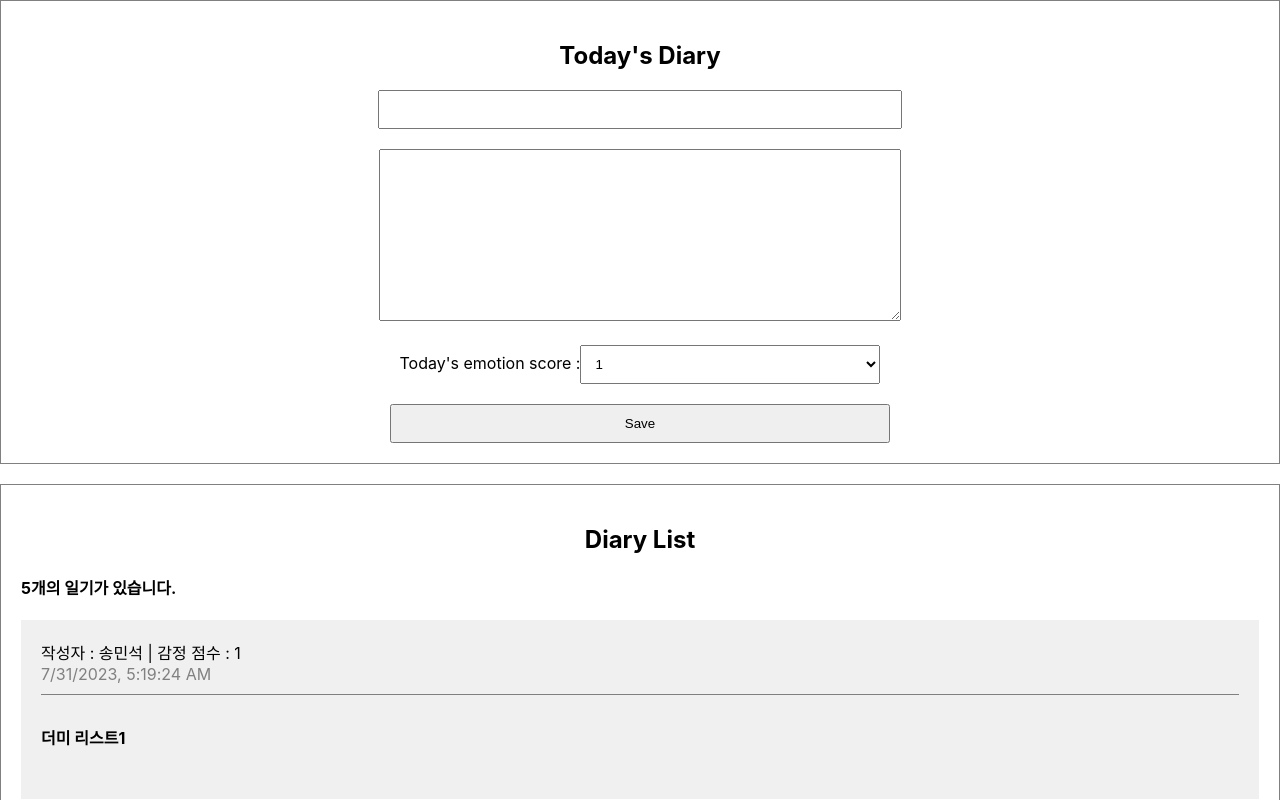
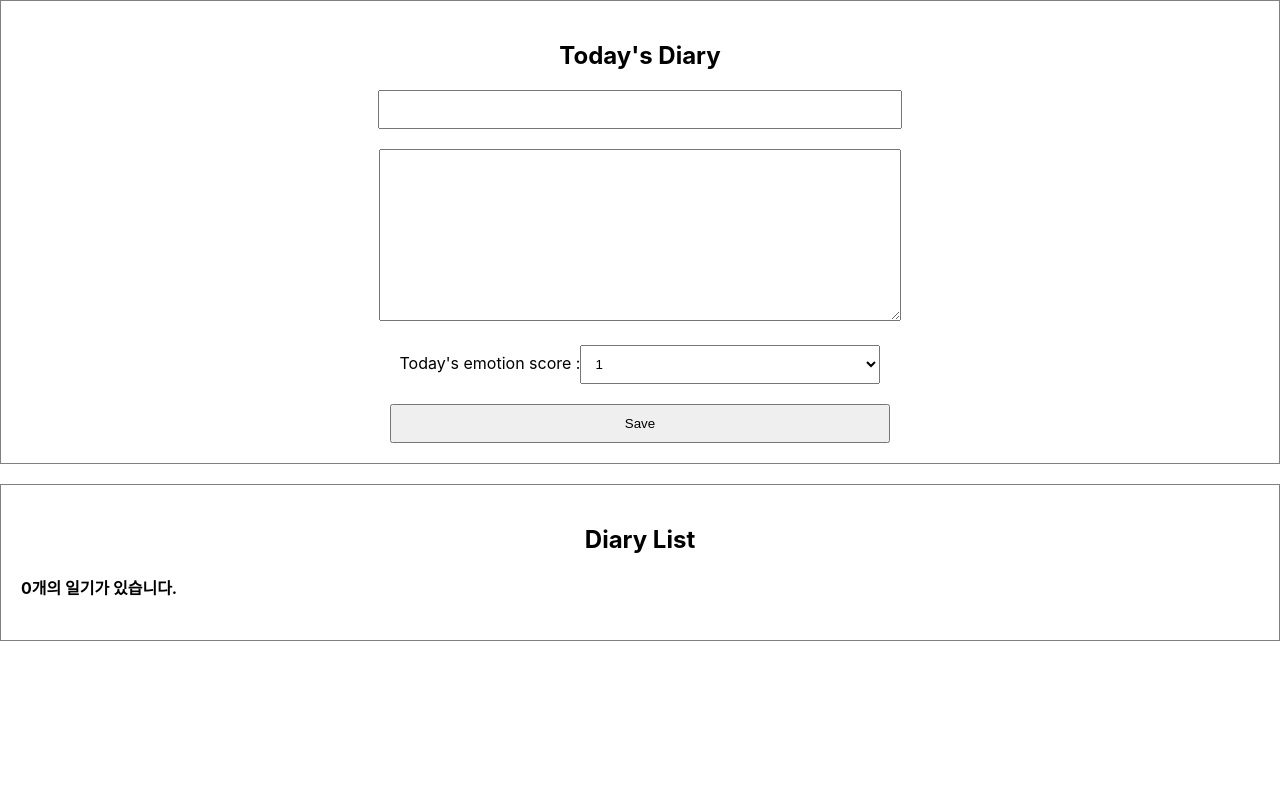
Before and after one commit to ssongms/EmotionDiary, a React (Create React App) app: page / in a window 1280 px wide. Shown: the top 800 px of the page. Built offline with nearby package versions, Linux system fonts and the light colour scheme.

Commit message:
Feat : 일기 작성 후 배열에 추가 및 렌더링

```diff
--- a/src/App.js
+++ b/src/App.js
@@ -1,50 +1,30 @@
 import "./App.css";
 import DiaryEditor from "./DiaryEditor";
 import DiaryList from "./DiaryList";
-
-const dummyList = [
-  {
-    id: 1,
-    author: "송민석",
-    content: "더미 리스트1",
-    emotion: 1,
-    created_date: new Date().getTime(),
-  },
-  {
-    id: 2,
-    author: "장대희",
-    content: "더미 리스트2",
-    emotion: 5,
-    created_date: new Date().getTime(),
-  },
-  {
-    id: 3,
-    author: "엄홍식",
-    content: "더미 리스트3",
-    emotion: 4,
-    created_date: new Date().getTime(),
-  },
-  {
-    id: 4,
-    author: "윤영석",
-    content: "더미 리스트4",
-    emotion: 1,
-    created_date: new Date().getTime(),
-  },
-  {
-    id: 5,
-    author: "이윤기",
-    content: "더미 리스트5",
-    emotion: 3,
-    created_date: new Date().getTime(),
-  },
-];
+import { useState, useRef } from "react";
 
 function App() {
+  const [data, setData] = useState([]);
+  const dataId = useRef(0);
+  //일기 배열(data)에 새로운 일기를 추가할 수 있는 함수
+  const onCreate = (author, content, emotion) => {
+    const created_date = new Date().getTime();
+    const newItem = {
+      author,
+      content,
+      emotion,
+      created_date,
+      id: dataId.current,
+    };
+    dataId.current += 1;
+    setData([newItem, ...data]); // 새로운 일기(newItem) 추가하고 이후에 기존 일기를 붙임.
+    // 이렇게 해야 새로 추가한 일기가 맨 위에 렌더링됨
+  };
+
   return (
     <div className="App">
-      <DiaryEditor />
-      <DiaryList diaryList={dummyList} />
+      <DiaryEditor onCreate={onCreate} />
+      <DiaryList diaryList={data} />
     </div>
   );
 }
--- a/src/DiaryEditor.js
+++ b/src/DiaryEditor.js
@@ -1,7 +1,7 @@
 import styled from "styled-components";
 import { useState, useRef } from "react";
 
-const DiaryEditor = () => {
+const DiaryEditor = ({ onCreate }) => {
   const authorInput = useRef(); // useRef를 호출해서 반환값을 authorInput에 저장
   const contentInput = useRef();
   const [state, setState] = useState({
@@ -28,8 +28,14 @@
       //focus
       return;
     }
+    onCreate(state.author, state.content, state.emotion);
     alert("일기를 저장했습니다!");
     console.log(state);
+    setState({
+      author: "",
+      content: "",
+      emotion: 1,
+    });
   };
 
   return (
```
